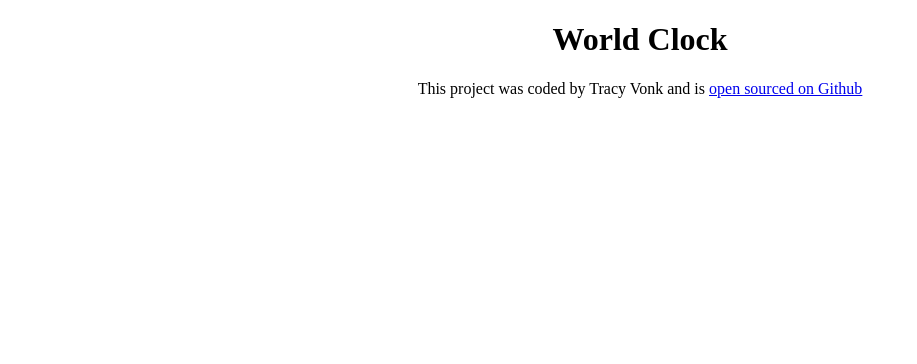
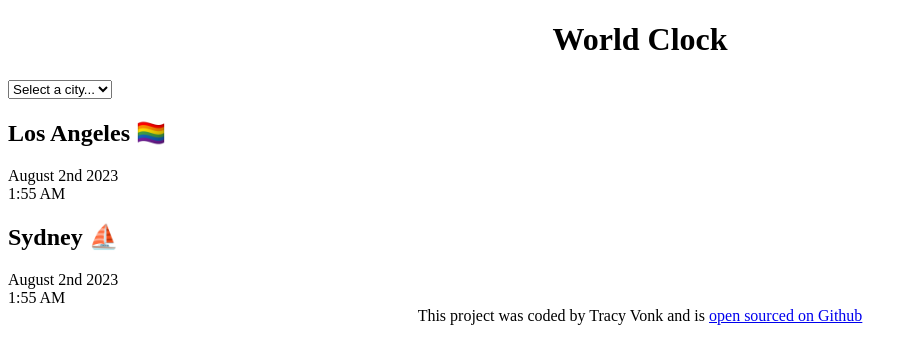
Before and after one commit to TracyV8/World-Clock-Challenge, a plain HTML site: page index.html in a window 1280 px wide. Shown: the whole page, without its empty margins (0-917 px from the left). Drawn offline with Linux system fonts and the light colour scheme; a script that the page names is missing.

Commit message:
begining HTML structure added

```diff
--- a/css/index.js
+++ /dev/null
@@ -1 +0,0 @@
-alert("Hello!");
--- a/index.html
+++ b/index.html
@@ -8,8 +8,27 @@
     <title>World Clock Challenge</title>
   </head>
   <body>
-    <h1>World Clock</h1>
+    <div class="container">
+      <h1>World Clock</h1>
+      <select name="" id="">
+        <option value="">Select a city...</option>
+        <option value="">London</option>
+        <option value="">Perth</option>
+        <option value="">Auckland</option>
+        <option value="">Bankock</option>
+      </select>
 
+      <div class="city">
+        <h2>Los Angeles 🏳‍🌈</h2>
+        <div class="date">August 2nd 2023</div>
+        <div class="time">1:55 AM</div>
+      </div>
+      <div class="city">
+        <h2>Sydney ⛵</h2>
+        <div class="date">August 2nd 2023</div>
+        <div class="time">1:55 AM</div>
+      </div>
+    </div>
     <footer>
       This project was coded by Tracy Vonk and is
       <a
```
